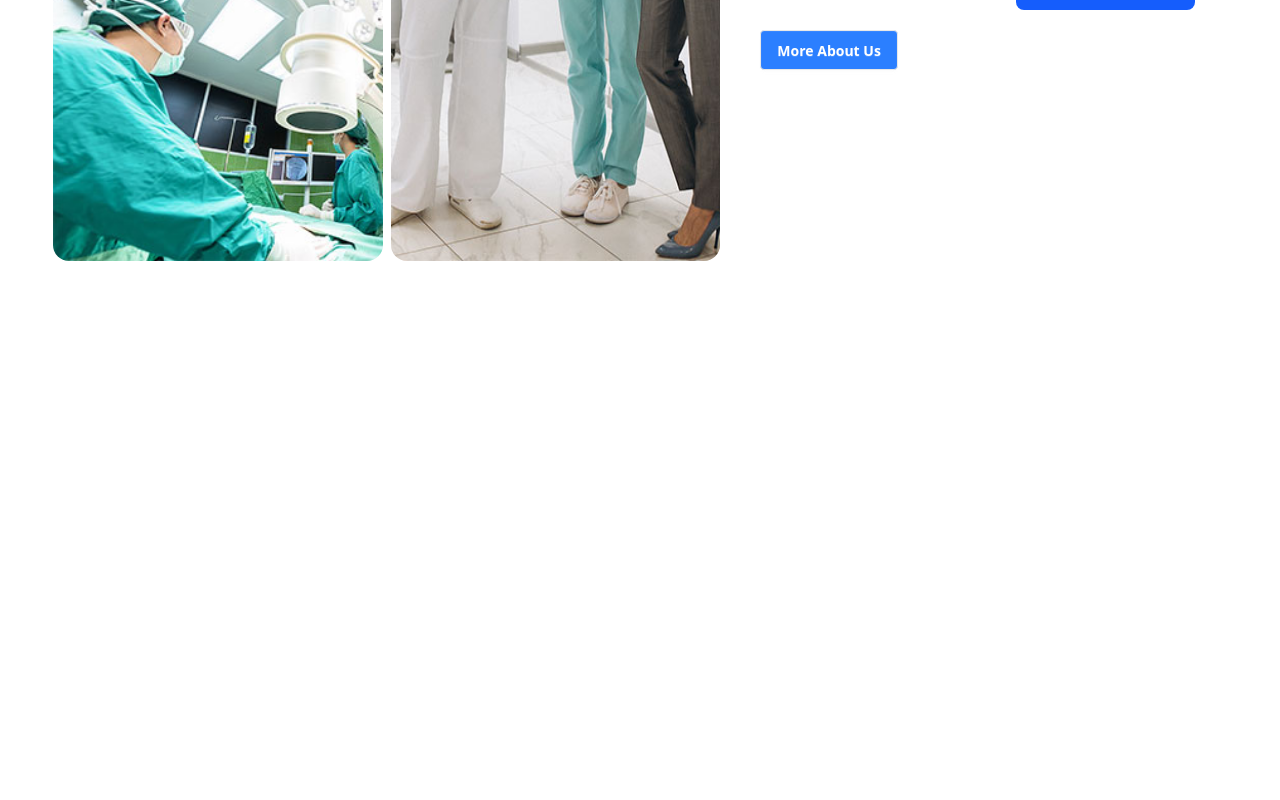
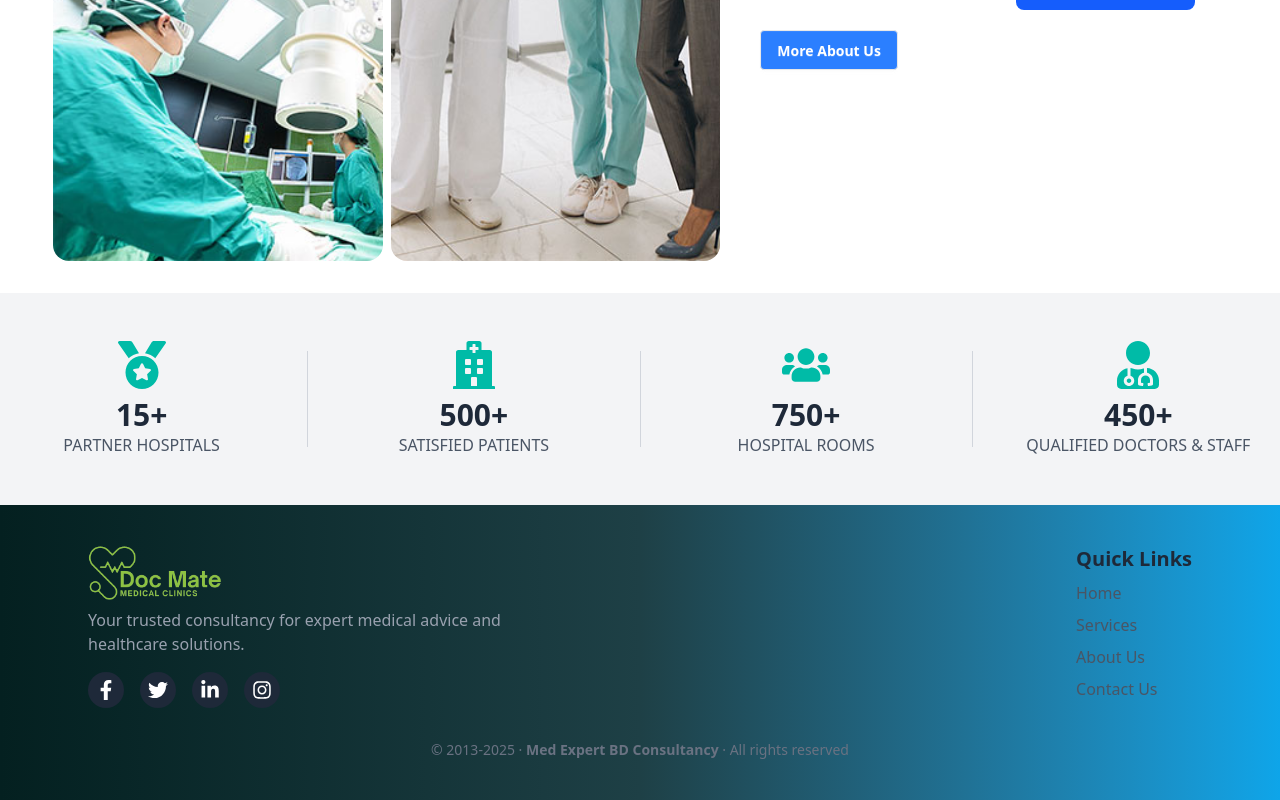
Before and after one commit to shafriki/DocMate, a Next.js app: page / in a window 1280 px wide. Shown: the part 1204-2004 px from the top of the page. Before the commit the page ends 1497 px from the top, so only its background shows below. Built offline with nearby package versions, Linux system fonts and the light colour scheme; no server answers.

Commit message:
added footer

```diff
--- a/src/app/layout.jsx
+++ b/src/app/layout.jsx
@@ -2,6 +2,7 @@ import "./globals.css";
 import { Geist, Geist_Mono } from "next/font/google";
 import { Providers } from "./providers";
 import Navbar from "./components/Navbar";
+import Footer from "@/components/Footer";
 
 const geistSans = Geist({
   variable: "--font-geist-sans",
@@ -27,6 +28,7 @@ export default function RootLayout({ children }) {
         <Providers>
           <Navbar />
           {children}
+          <Footer></Footer>
         </Providers>
       </body>
     </html>
--- a/src/app/page.js
+++ b/src/app/page.js
@@ -2,6 +2,7 @@ import Image from "next/image";
 import BannerSection from "./components/BannerSection";
 import Updates from "./components/Updates";
 import About from "@/components/About";
+import HospitalOverview from "@/components/HospitalOverview"
 
 export default function Home() {
   return (
@@ -9,6 +10,8 @@ export default function Home() {
       <BannerSection />
       <Updates />
       <About/>
+      <HospitalOverview></HospitalOverview>
+
     </div>
   );
 }
--- /dev/null
+++ b/src/components/Footer.jsx
@@ -0,0 +1,59 @@
+import Link from "next/link";
+import Image from "next/image";
+import { FaFacebookF, FaTwitter, FaLinkedinIn, FaInstagram } from "react-icons/fa";
+
+export default function Footer() {
+    return (
+        <footer className="bg-gradient-to-r from-[#042020] via-[#1e4046] to-[#0EA5E9] text-white py-10">
+            <div className="max-w-6xl mx-auto px-6 flex flex-col md:flex-row items-start gap-4 md:gap-8 justify-between">
+
+                {/* Left Side */}
+                <div className="max-w-md">
+                    {/* Logo */}
+                    <Image
+                        src="/assets/docmate.png"
+                        alt="Med Expert BD Logo"
+                        width={150}
+                        height={50}
+                        className="mb-2"
+                    />
+                    <p className="text-gray-400">
+                        Your trusted consultancy for expert medical advice and healthcare solutions.
+                    </p>
+
+                    {/* Social Icons */}
+                    <div className="mt-4 flex space-x-4">
+                        <a href="#" className="p-2 rounded-full bg-gray-800 hover:bg-gray-700 transition">
+                            <FaFacebookF size={20} />
+                        </a>
+                        <a href="#" className="p-2 rounded-full bg-gray-800 hover:bg-gray-700 transition">
+                            <FaTwitter size={20} />
+                        </a>
+                        <a href="#" className="p-2 rounded-full bg-gray-800 hover:bg-gray-700 transition">
+                            <FaLinkedinIn size={20} />
+                        </a>
+                        <a href="#" className="p-2 rounded-full bg-gray-800 hover:bg-gray-700 transition">
+                            <FaInstagram size={20} />
+                        </a>
+                    </div>
+                </div>
+
+                {/* Right Side */}
+                <div className="flex-shrink-0">
+                    <h3 className="text-xl font-semibold text-gray-800">Quick Links</h3>
+                    <ul className="mt-2 space-y-1 md:space-y-2">
+                        <li><Link href="/" className="text-gray-600 hover:text-white transition">Home</Link></li>
+                        <li><Link href="/services" className="text-gray-600 hover:text-white transition">Services</Link></li>
+                        <li><Link href="/pages/about" className="text-gray-600 hover:text-white transition">About Us</Link></li>
+                        <li><Link href="/contact-us" className="text-gray-600 hover:text-white transition">Contact Us</Link></li>
+                    </ul>
+                </div>
+            </div>
+
+            {/* Bottom Copyright */}
+            <div className="mt-8 text-center text-gray-500 text-sm">
+                © 2013-2025 · <span className="font-semibold">Med Expert BD Consultancy</span> · All rights reserved
+            </div>
+        </footer>
+    );
+}
--- /dev/null
+++ b/src/components/HospitalOverview.jsx
@@ -0,0 +1,51 @@
+import React from "react";
+import { FaMedal, FaHospital, FaUsers, FaUserMd } from "react-icons/fa";
+
+const Service = () => {
+    return (
+        <section className="bg-gray-100 py-12">
+          <div className="container mx-auto px-6">
+            <div className="flex flex-col md:flex-row justify-center items-center text-center space-y-8 md:space-y-0 md:space-x-12">
+              {/* Card 1 */}
+              <div className="flex-1">
+                <FaMedal className="text-5xl text-teal-500 mx-auto mb-2" />
+                <h3 className="text-3xl font-bold text-gray-800">15+</h3>
+                <p className="text-gray-600">PARTNER HOSPITALS</p>
+              </div>
+
+              {/* Divider */}
+              <div className="hidden md:block w-px h-24 bg-gray-300"></div>
+
+              {/* Card 2 */}
+              <div className="flex-1">
+                <FaHospital className="text-5xl text-teal-500 mx-auto mb-2" />
+                <h3 className="text-3xl font-bold text-gray-800">500+</h3>
+                <p className="text-gray-600">SATISFIED PATIENTS</p>
+              </div>
+
+              {/* Divider */}
+              <div className="hidden md:block w-px h-24 bg-gray-300"></div>
+
+              {/* Card 3 */}
+              <div className="flex-1">
+                <FaUsers className="text-5xl text-teal-500 mx-auto mb-2" />
+                <h3 className="text-3xl font-bold text-gray-800">750+</h3>
+                <p className="text-gray-600">HOSPITAL ROOMS</p>
+              </div>
+
+              {/* Divider */}
+              <div className="hidden md:block w-px h-24 bg-gray-300"></div>
+
+              {/* Card 4 */}
+              <div className="flex-1">
+                <FaUserMd className="text-5xl text-teal-500 mx-auto mb-2" />
+                <h3 className="text-3xl font-bold text-gray-800">450+</h3>
+                <p className="text-gray-600">QUALIFIED DOCTORS & STAFF</p>
+              </div>
+            </div>
+          </div>
+        </section>
+      );
+};
+
+export default Service;
```
